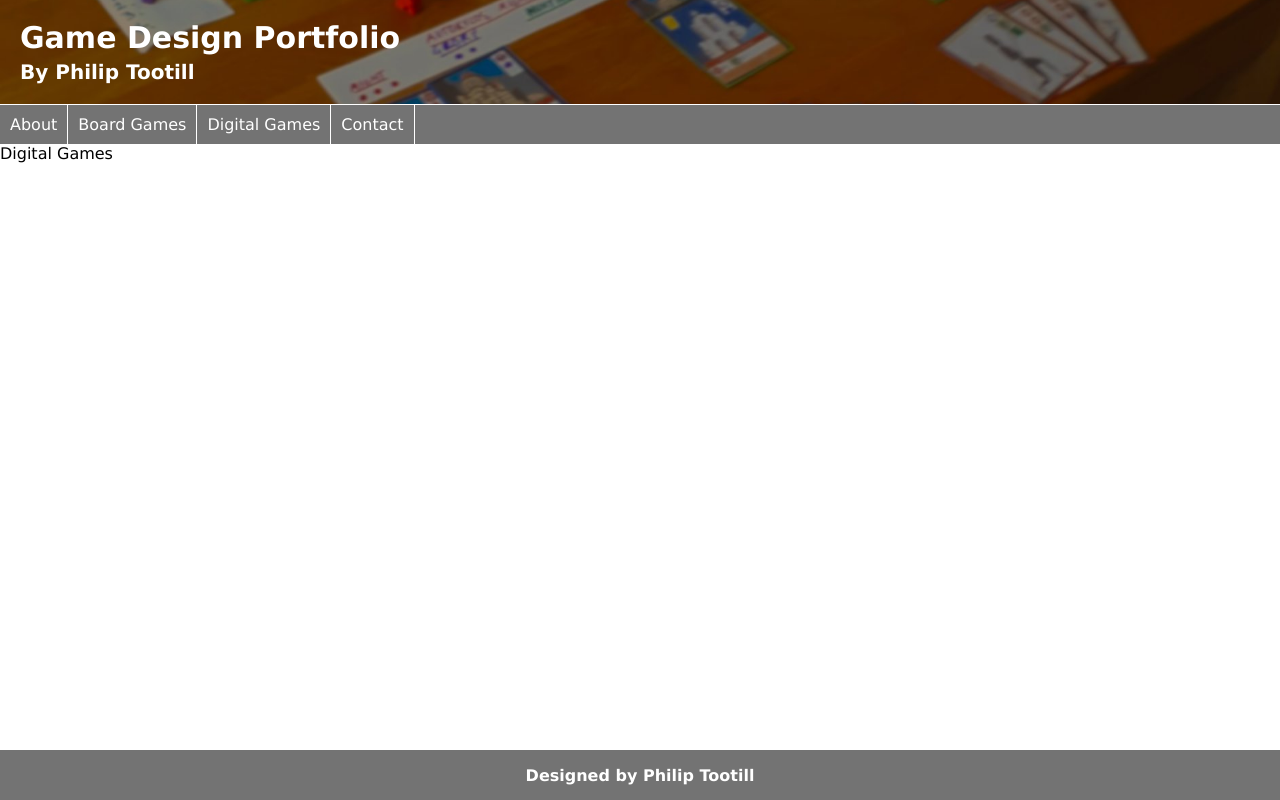
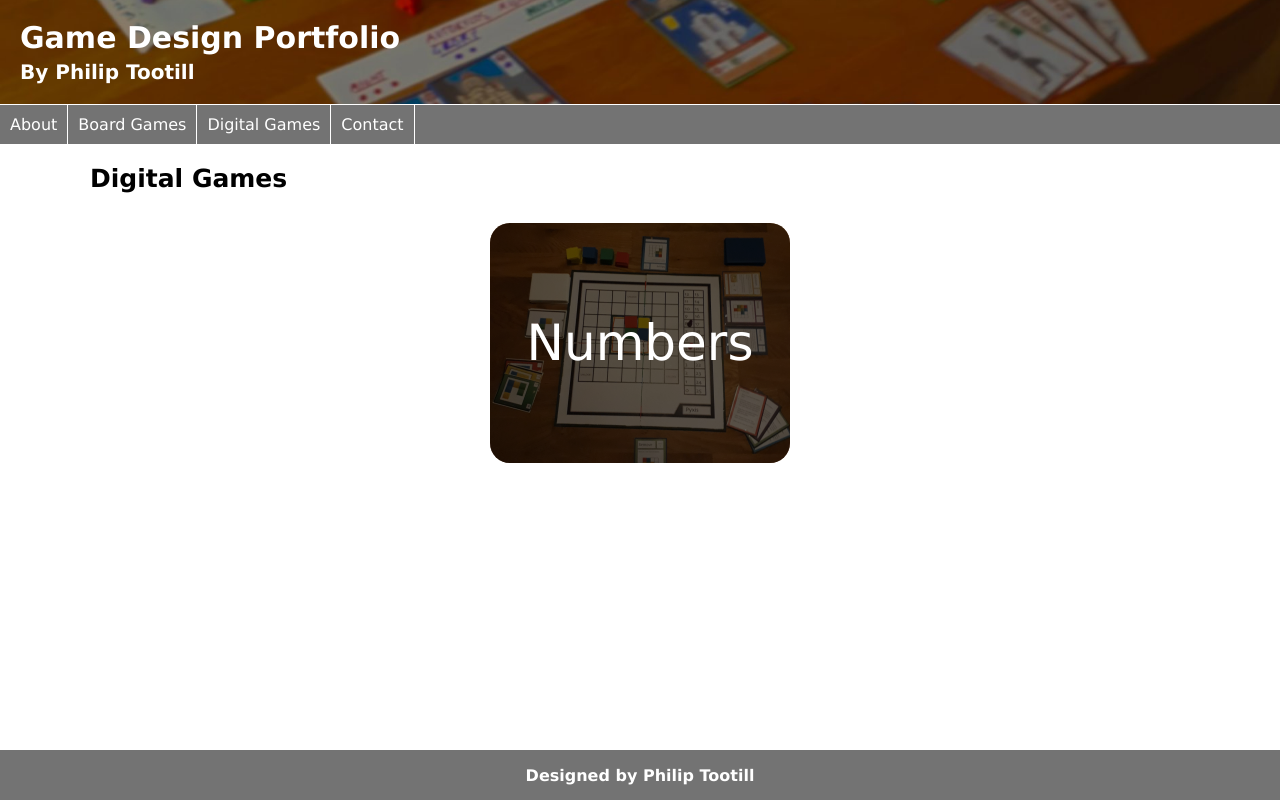
Before and after one commit to PhilipTootill/HomePage, a React (Create React App) app: page /digital-games in a window 1280 px wide. Built offline with nearby package versions, Linux system fonts and the light colour scheme.

Commit message:
Setup for digital games section

```diff
--- a/src/App.js
+++ b/src/App.js
@@ -10,7 +10,8 @@ import Menu from './components/Menu';
 import About from './pages/About';
 import BoardGamesIndex from './pages/boardGames/BoardGamesIndex';
 import BoardGamesDetails from './pages/boardGames/BoardGamesDetails';
-import DigitalGames from './pages/DigitalGames';
+import DigitalGamesIndex from './pages/digitalGames/DigitalGamesIndex';
+import DigitalGamesDetails from './pages/digitalGames/DigitalGamesDetails';
 import Contact from './pages/Contact';
 import './App.css';
 
@@ -28,8 +29,11 @@ function App() {
             <Route path="/board-games/:name">
               <BoardGamesDetails/>
             </Route>
-            <Route path="/digital-games">
-              <DigitalGames/>
+            <Route exact path="/digital-games">
+              <DigitalGamesIndex/>
+            </Route>
+            <Route path="/digital-games/:name">
+              <DigitalGamesDetails/>
             </Route>
             <Route path="/contact">
               <Contact/>
--- a/src/components/LinkBoxes.js
+++ b/src/components/LinkBoxes.js
@@ -1,7 +1,6 @@
 import React from 'react';
 import './Header.css';
-import Background from "../assets/Background.jpeg"
-import { Link, withRouter } from 'react-router-dom';
+import { Link } from 'react-router-dom';
 
 function LinkBoxes(props) {
   return (
--- /dev/null
+++ b/src/pages/digitalGames/DigitalGamesDetails.js
@@ -0,0 +1,30 @@
+import React, {useState} from 'react';
+import ReactMarkdown from "react-markdown";
+import Numbers from "./Numbers/Numbers";
+import {
+  useParams
+} from "react-router-dom";
+
+function DigitalGamesDetails() {
+  let { name } = useParams();
+
+  const pages = {
+    "numbers": <Numbers/>
+  }
+
+  var content = <div>Invalid URL: The page for {name} doesn't exist.</div>;
+
+  if (pages[name] != null) {
+    content = pages[name];
+  }
+
+  return (
+    <div className="page-content">
+      <div className="page-section">
+        {content}
+      </div>
+    </div>
+  );
+}
+
+export default DigitalGamesDetails;
--- /dev/null
+++ b/src/pages/digitalGames/DigitalGamesIndex.js
@@ -0,0 +1,22 @@
+import React from 'react';
+import PyxisImage from '../../assets/Pyxis.jpg';
+import LinkBoxes from '../../components/LinkBoxes';
+
+const games = [
+  {
+    "name": "Numbers",
+    "image": PyxisImage,
+    "url": "/digital-games/numbers"
+  }
+]
+
+function DigitalGamesIndex() {
+  return (
+    <div className="page-content">
+      <p className="page-title">Digital Games</p>
+      <LinkBoxes links={games}/>
+    </div>
+  );
+}
+
+export default DigitalGamesIndex;
--- /dev/null
+++ b/src/pages/digitalGames/Numbers/Numbers.js
@@ -0,0 +1,12 @@
+import React from 'react';
+
+function Numbers() {
+  return (
+    <div>
+      <p className="page-title">Numbers</p>
+
+    </div>
+  );
+}
+
+export default Numbers;
```
